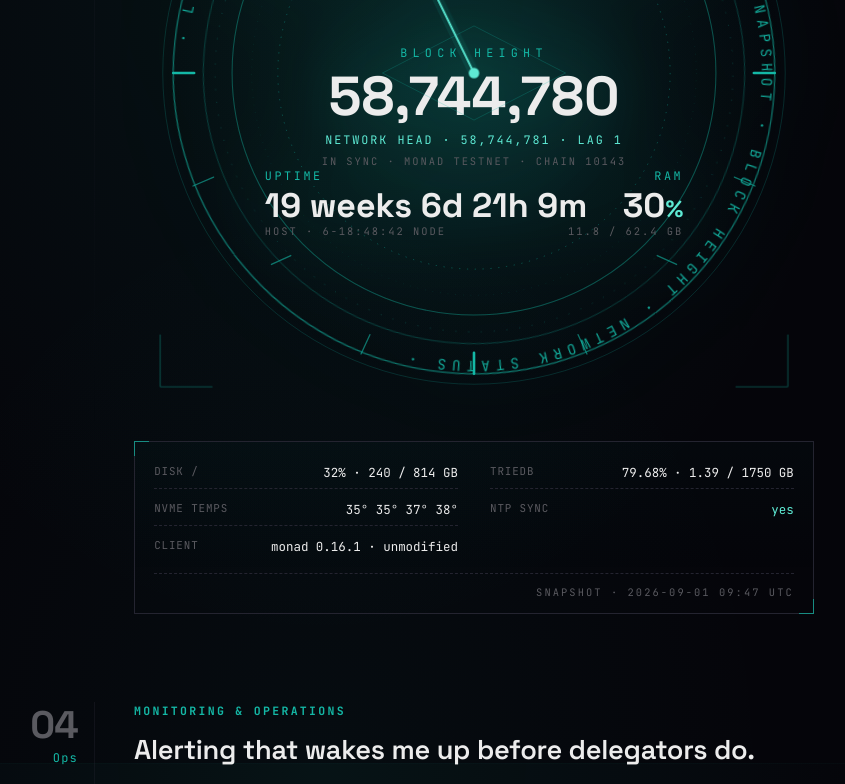
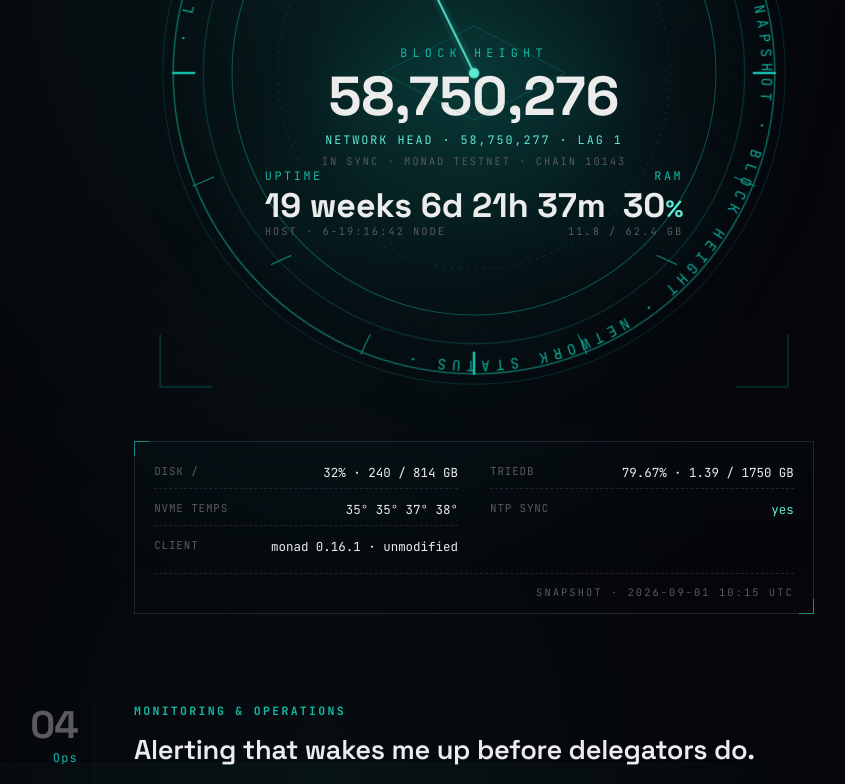
Before and after one commit to ShadowOfTime1/ShadowOfTime1.github.io, a plain HTML site: page index.html in a window 1280 px wide. Shown: the part 4037-4821 px from the top of the page, without its empty margins (318-1163 px from the left). Drawn offline with Linux system fonts and the light colour scheme; no server answers.

Commit message:
live status update · block 58,750,276 · 2026-09-01 10:15 UTC

```diff
--- a/index.html
+++ b/index.html
@@ -1714,8 +1714,8 @@ footer .clock {
         <!-- bottom-left: UPTIME -->
         <g font-family="JetBrains Mono, monospace">
           <text x="100" y="342" font-size="9" fill="#14b8a6" letter-spacing="2">UPTIME</text>
-          <text x="100" y="370" font-family="Space Grotesk, sans-serif" font-size="26" font-weight="700" fill="#ececec">19 weeks 6d 21h 9m<tspan font-size="18" fill="#5eead4"></tspan></text>
-          <text x="100" y="384" font-size="8" fill="#5a5a60" letter-spacing="1.5">HOST · 6-18:48:42 NODE</text>
+          <text x="100" y="370" font-family="Space Grotesk, sans-serif" font-size="26" font-weight="700" fill="#ececec">19 weeks 6d 21h 37m<tspan font-size="18" fill="#5eead4"></tspan></text>
+          <text x="100" y="384" font-size="8" fill="#5a5a60" letter-spacing="1.5">HOST · 6-19:16:42 NODE</text>
         </g>
 
         <!-- bottom-right: RAM -->
@@ -1728,8 +1728,8 @@ footer .clock {
         <!-- center: big block number -->
         <g text-anchor="middle">
           <text x="260" y="248" font-family="JetBrains Mono, monospace" font-size="9" fill="#14b8a6" letter-spacing="4">BLOCK HEIGHT</text>
-          <text x="260" y="292" font-family="Space Grotesk, sans-serif" font-size="42" font-weight="700" fill="#ececec">58,744,780</text>
-          <text x="260" y="314" font-family="JetBrains Mono, monospace" font-size="9" fill="#5eead4" letter-spacing="1.5">NETWORK HEAD · 58,744,781 · LAG 1</text>
+          <text x="260" y="292" font-family="Space Grotesk, sans-serif" font-size="42" font-weight="700" fill="#ececec">58,750,276</text>
+          <text x="260" y="314" font-family="JetBrains Mono, monospace" font-size="9" fill="#5eead4" letter-spacing="1.5">NETWORK HEAD · 58,750,277 · LAG 1</text>
           <text x="260" y="330" font-family="JetBrains Mono, monospace" font-size="8" fill="#5a5a60" letter-spacing="1.5">IN SYNC · MONAD TESTNET · CHAIN 10143</text>
         </g>
 
@@ -1761,7 +1761,7 @@ footer .clock {
         </div>
         <div class="leg-item">
           <span class="leg-k">triedb</span>
-          <span class="leg-v">79.68% · 1.39 / 1750 GB</span>
+          <span class="leg-v">79.67% · 1.39 / 1750 GB</span>
         </div>
         <div class="leg-item">
           <span class="leg-k">nvme temps</span>
@@ -1775,7 +1775,7 @@ footer .clock {
           <span class="leg-k">client</span>
           <span class="leg-v">monad 0.16.1 · unmodified</span>
         </div>
-        <div class="leg-foot">snapshot · 2026-09-01 09:47 UTC</div>
+        <div class="leg-foot">snapshot · 2026-09-01 10:15 UTC</div>
       </div>
     </div>
     </div>
```
